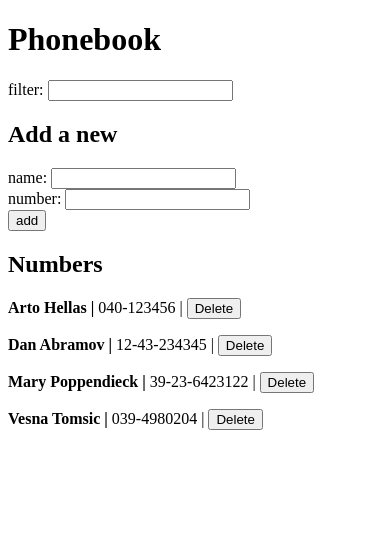
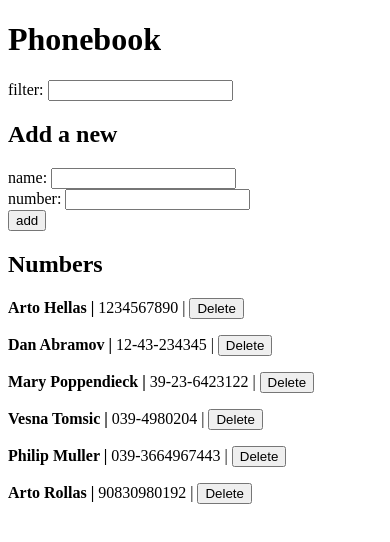
Before and after one commit to philipmuller/fullstackopen, a React (Vite) app in the folder Part2/phonebook/: page / in a window 390 px wide. Shown: the top 542 px of the page. Built offline with nearby package versions, Linux system fonts and the light colour scheme; data requests are answered from the project's data file.

Commit message:
2.15*: The Phonebook step 10

```diff
--- a/Part2/phonebook/db.json
+++ b/Part2/phonebook/db.json
@@ -3,7 +3,7 @@
     {
       "id": "j90s",
       "name": "Arto Hellas",
-      "number": "040-123456"
+      "number": "1234567890"
     },
     {
       "id": "o09a",
@@ -19,6 +19,16 @@
       "id": "332c",
       "name": "Vesna Tomsic",
       "number": "039-4980204"
+    },
+    {
+      "id": "41f7",
+      "name": "Philip Muller",
+      "number": "039-3664967443"
+    },
+    {
+      "id": "237d",
+      "name": "Arto Rollas",
+      "number": "90830980192"
     }
   ]
 }
--- a/Part2/phonebook/src/App.jsx
+++ b/Part2/phonebook/src/App.jsx
@@ -18,19 +18,32 @@ const App = () => {
   }, [])
 
   const addPerson = ({name, number}) => {
-    if (persons.some(person => person.name === name)) {
-      alert(`${name} is already in the phonebook`)
+    const existingContact = persons.find(person => person.name === name)
+    if (existingContact !== undefined) {
+      if (!window.confirm(`${name} is already in the phonebook. Would you like to update their number?`)) {
+        return
+      }
+
+      phonebook
+      .update(existingContact.id, {...existingContact, number: number})
+      .then(response => {
+        console.log(response.data)
+        setPersons(persons.map(person => person.id !== existingContact.id ? person : response.data))
+      })
+      .catch(error => {
+        alert(`An error occured ${error}`)
+      })
     } else {
-      const newPerson = {
-        name: name,
-        number: number
-      }
+      const newPerson = { name, number }
 
       phonebook
         .create(newPerson)
         .then(response => {
           console.log(response.data)
           setPersons(persons.concat(response.data))
+        })
+        .catch(error => {
+          alert(`An error occured ${error}`)
         })
     }
   }
```
